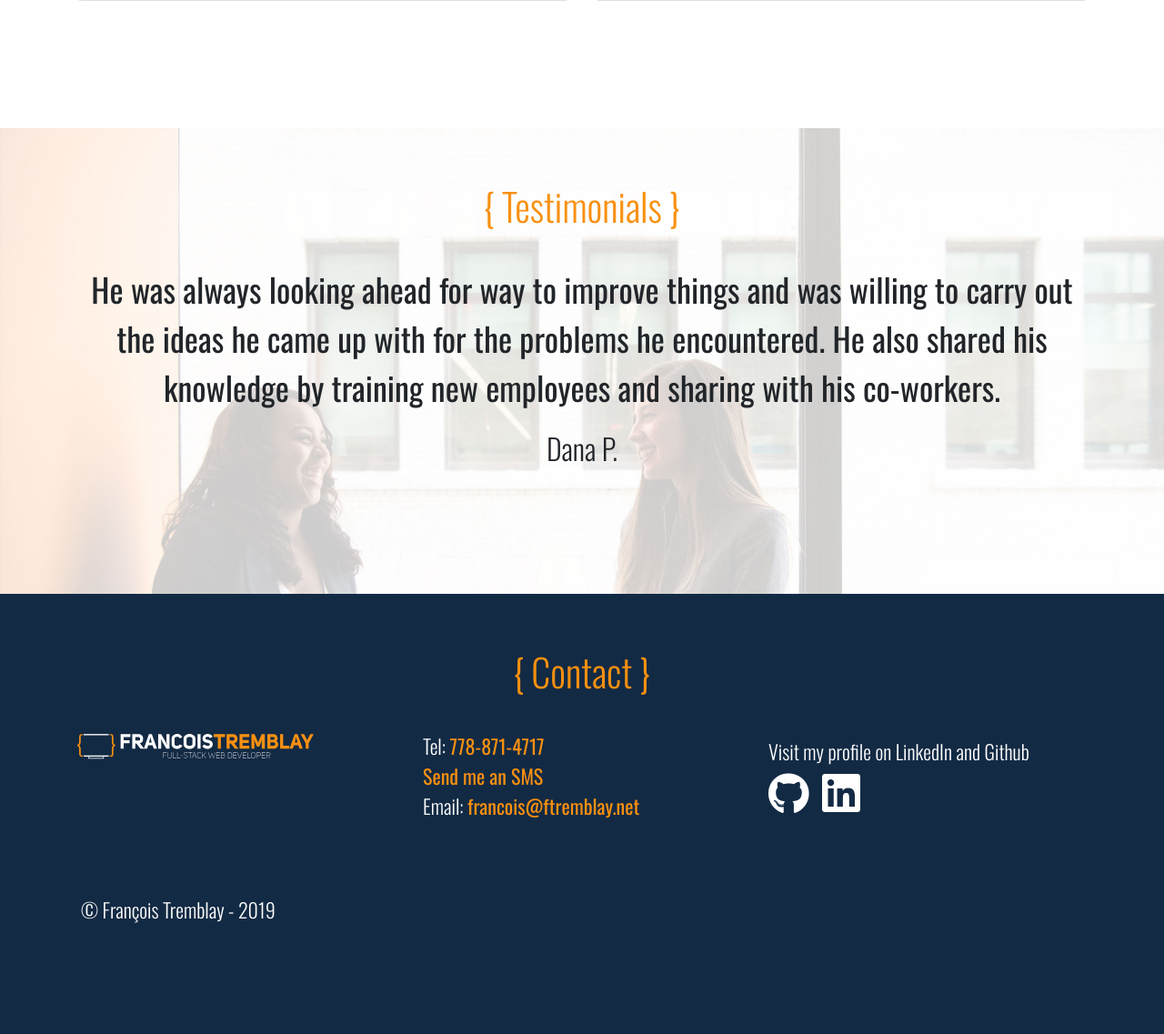
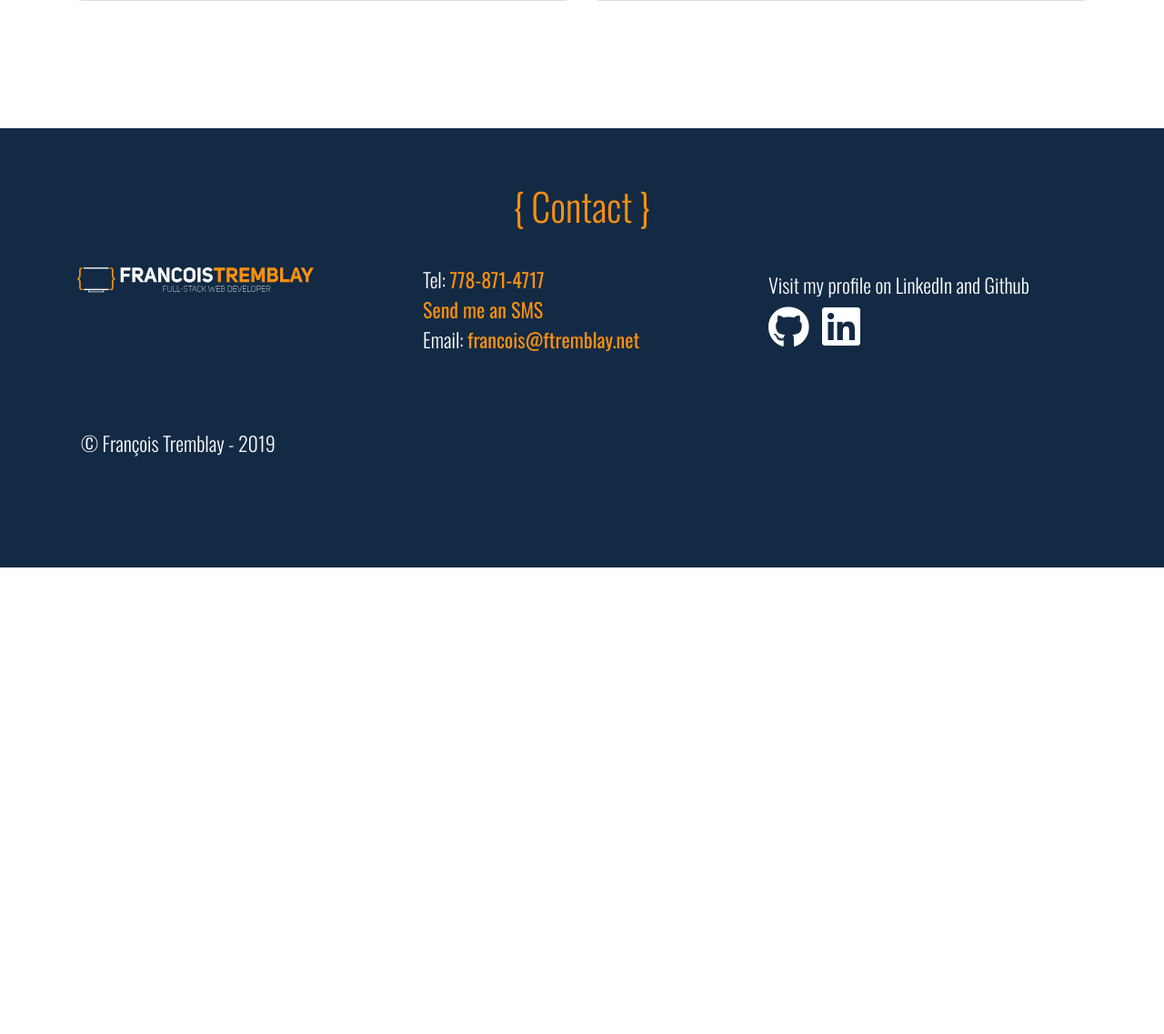
Before and after one commit to musikmans/website, a PHP site: page /index.html in a window 1280 px wide. Shown: the part 3040-4177 px from the top of the page at 91% size. After the commit the page ends 3664 px from the top, so only its background shows below. Run offline with PHP 8.4, Linux system fonts and the light colour scheme; some libraries are stand-ins or nearby versions.

Commit message:
remove section

```diff
--- a/index.html
+++ b/index.html
@@ -62,9 +62,6 @@
         </li>
         <li class="nav-item" id="projectlink">
           <a id="prolinksection" class="nav-link" href="#projects">Projects</a>
-        </li>
-        <li class="nav-item" id="feedbacklink">
-          <a id="feedlinksection" class="nav-link" href="#feedback">Testimonials</a>
         </li>
         <li class="nav-item" id="contactlink">
           <a id="contactlinksection" class="nav-link" href="#projects">Contact</a>
@@ -229,43 +226,6 @@
         </div>
       </div>
     </div>
-    <!-- Feedback Section -->
-    <div id="feedback" class="my-paroller2" data-paroller-factor="0.4" data-paroller-type="background"
-      data-paroller-direction="vertical">
-      <div class="container">
-        <div class="row">
-          <div class="col-sm-12">
-            <h2>{ Testimonials }</h2>
-          </div>
-        </div>
-        <div class="row">
-          <div id="carouselExampleControls" class="carousel slide" data-ride="carousel">
-            <div class="carousel-inner pl-2 pr-2">
-              <div class="carousel-item active">
-                <p class="carousel-text">He was always looking ahead for way to improve things and was willing to
-                  carry out the ideas he came up with for the problems he encountered. He also shared his knowledge by
-                  training new employees and sharing with his co-workers.</p>
-                <p class="carousel-text-credit">Dana P.</p>
-              </div>
-              <div class="carousel-item">
-                <p class="carousel-text"> I could always count on him to work more difficult tasks because he was
-                  always up for the challenge and I knew he would just get it done and be efficient about it. He was
-                  also not afraid to speak up to point out trends he was seeing and offer solutions for improvement.
-                </p>
-                <p class="carousel-text-credit">Kate J.</p>
-              </div>
-              <div class="carousel-item">
-                <p class="carousel-text">Fran&ccedil;ois always showed up to work on time and was very responsible. He
-                  has extensive knowledge in video editing, flash video, website development, PHP, CSS and HTML. He is
-                  able to teach himself new skills if needed and could learn new tasks very quickly and implement those
-                  tasks effectively.</p>
-                <p class="carousel-text-credit">Brent S.</p>
-              </div>
-            </div>
-          </div>
-        </div>
-      </div>
-    </div>
     <!-- Contact Section -->
     <div id="contact" class="contact">
       <div class="container">
--- a/stylesheets/styles.css
+++ b/stylesheets/styles.css
@@ -121,40 +121,6 @@ h2 {
     font-size: 28px;
 }
 
-#feedback {
-    padding-top: 60px;
-    background-image: url('../images/persons.jpg');
-    text-align: center;
-    padding-bottom: 120px;
-}
-
-.my-paroller2 {
-    background-repeat: no-repeat;
-    background-size: cover;
-}
-
-.carousel-text {
-    font-size: 5.5vw;
-    font-weight: 400;
-}
-.carousel-text-credit {
-    font-size: 4.7vw;
-}
-
-.carousel-control-next-icon:after
-{
-  content: '>';
-  font-size: 55px;
-  color: #132a44;
-  margin-right: 0px;
-}
-
-.carousel-control-prev-icon:after {
-  content: '<';
-  font-size: 55px;
-  color:#132a44;
-}
-
 #contact {
     padding-top: 60px;
     background-color: #132a44;
```
Also changed, not shown: 1 other file.
